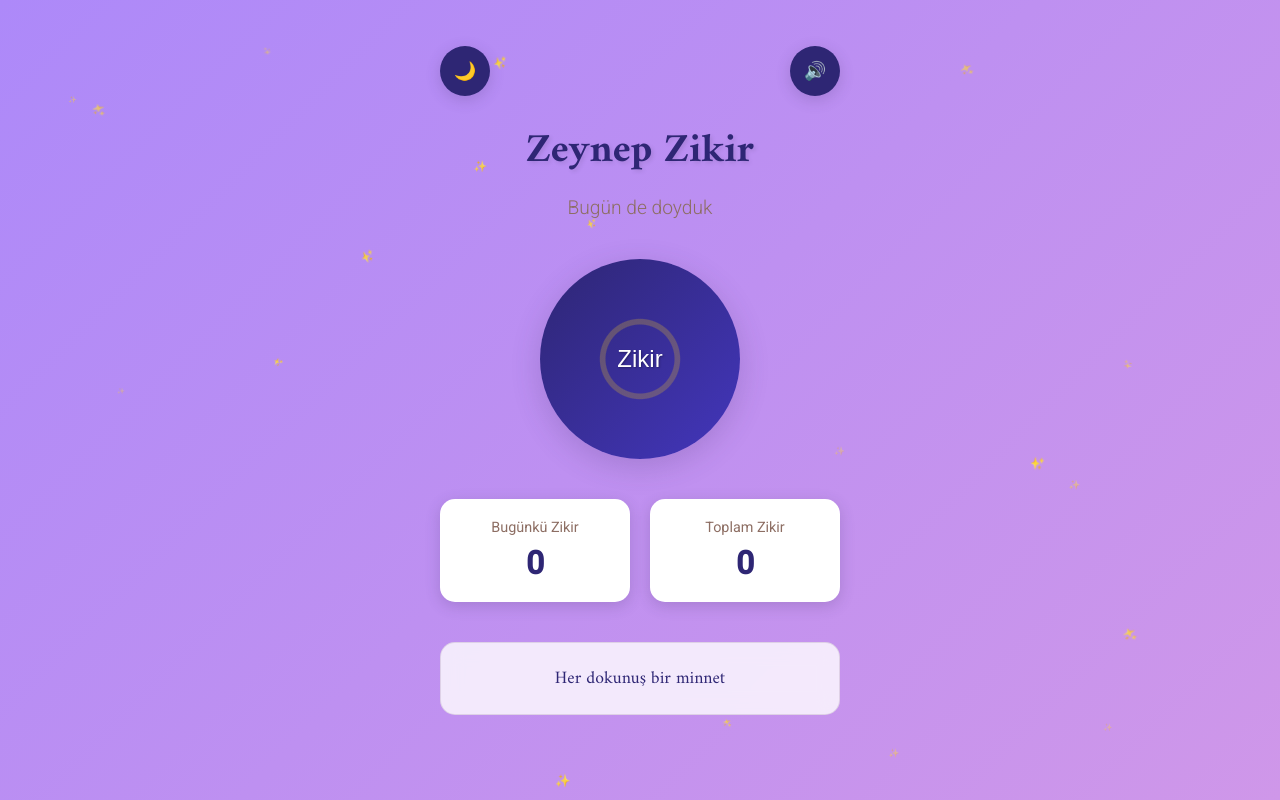
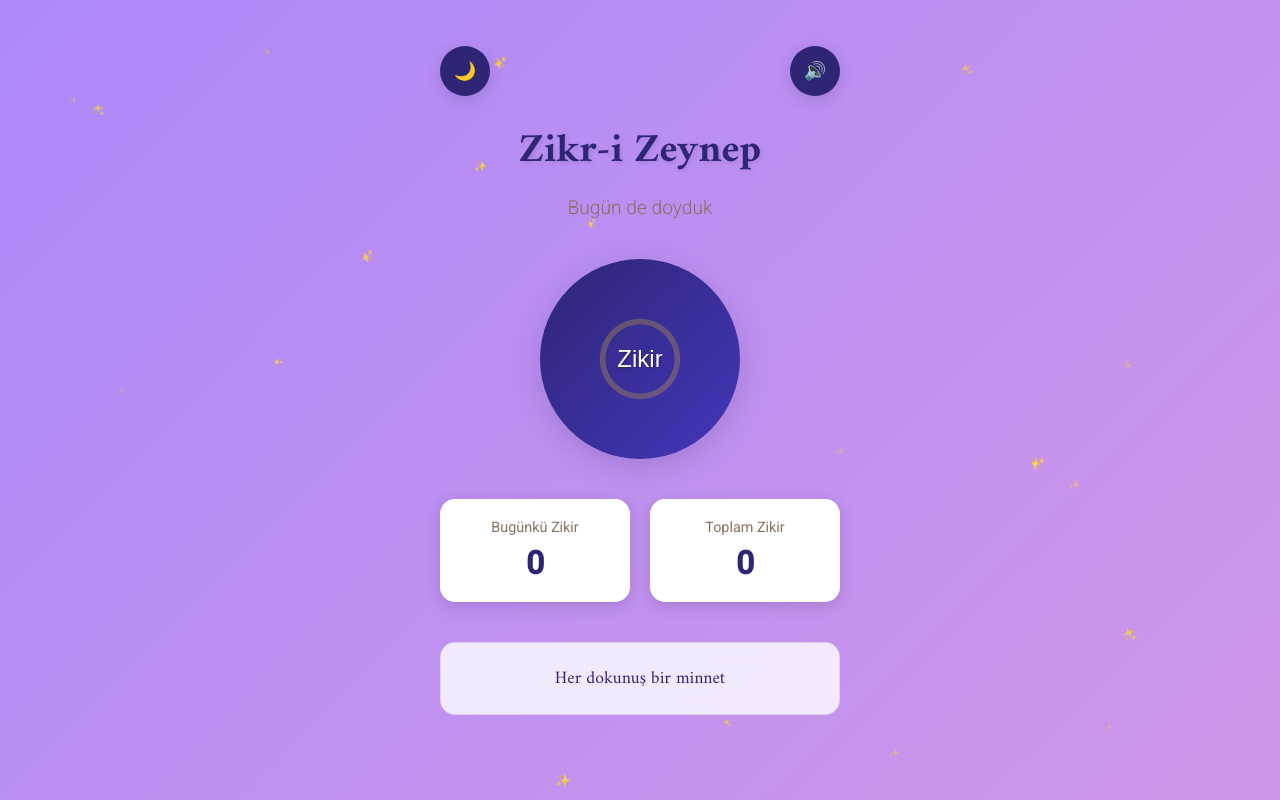
Before and after one commit to oktayaydogan/ZikriZeynep, a plain HTML site: page index.html in a window 1280 px wide. Drawn offline with Linux system fonts and the light colour scheme.

Commit message:
Fix title text in header for consistency and accuracy

```diff
--- a/index.html
+++ b/index.html
@@ -50,7 +50,7 @@
 
             <!-- Başlık -->
             <div class="header">
-                <h1 class="title">Zeynep Zikir</h1>
+                <h1 class="title">Zikr-i Zeynep</h1>
                 <p class="subtitle">Bugün de doyduk</p>
             </div>
         </div>
```
